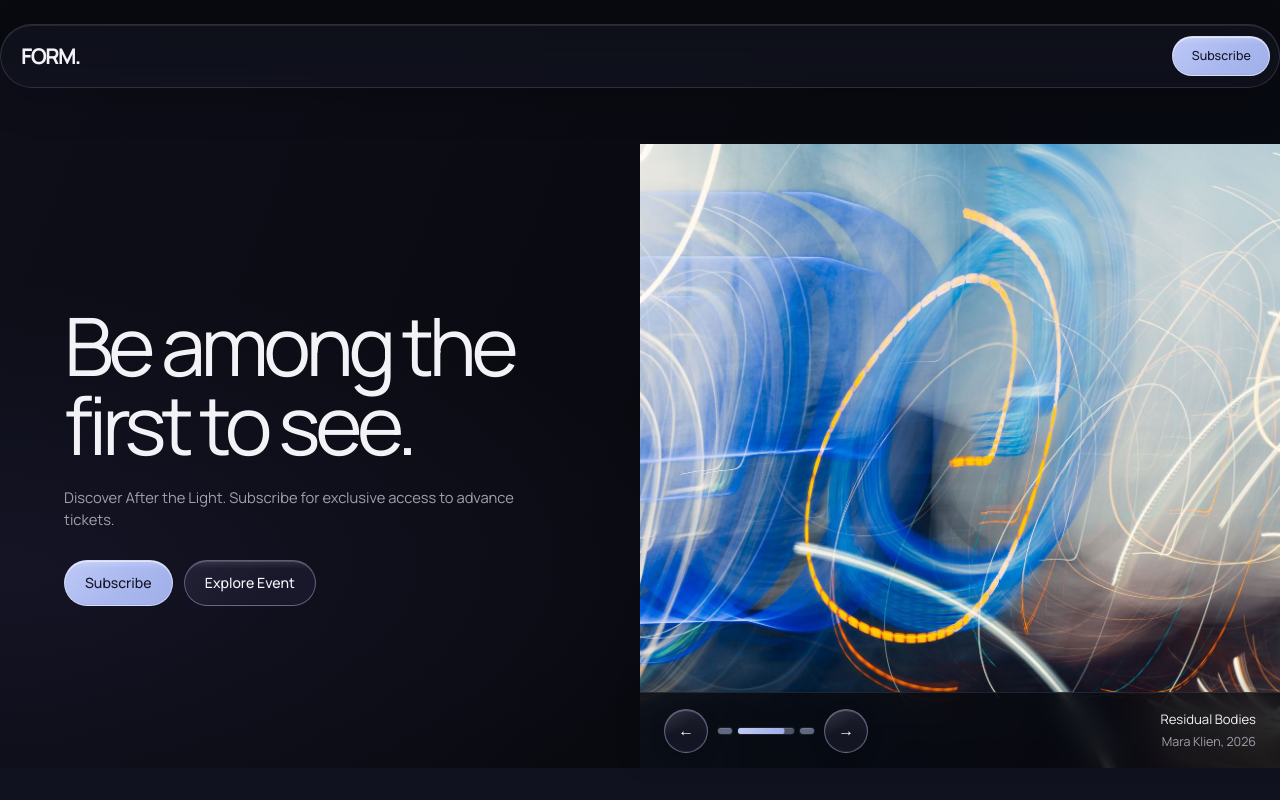
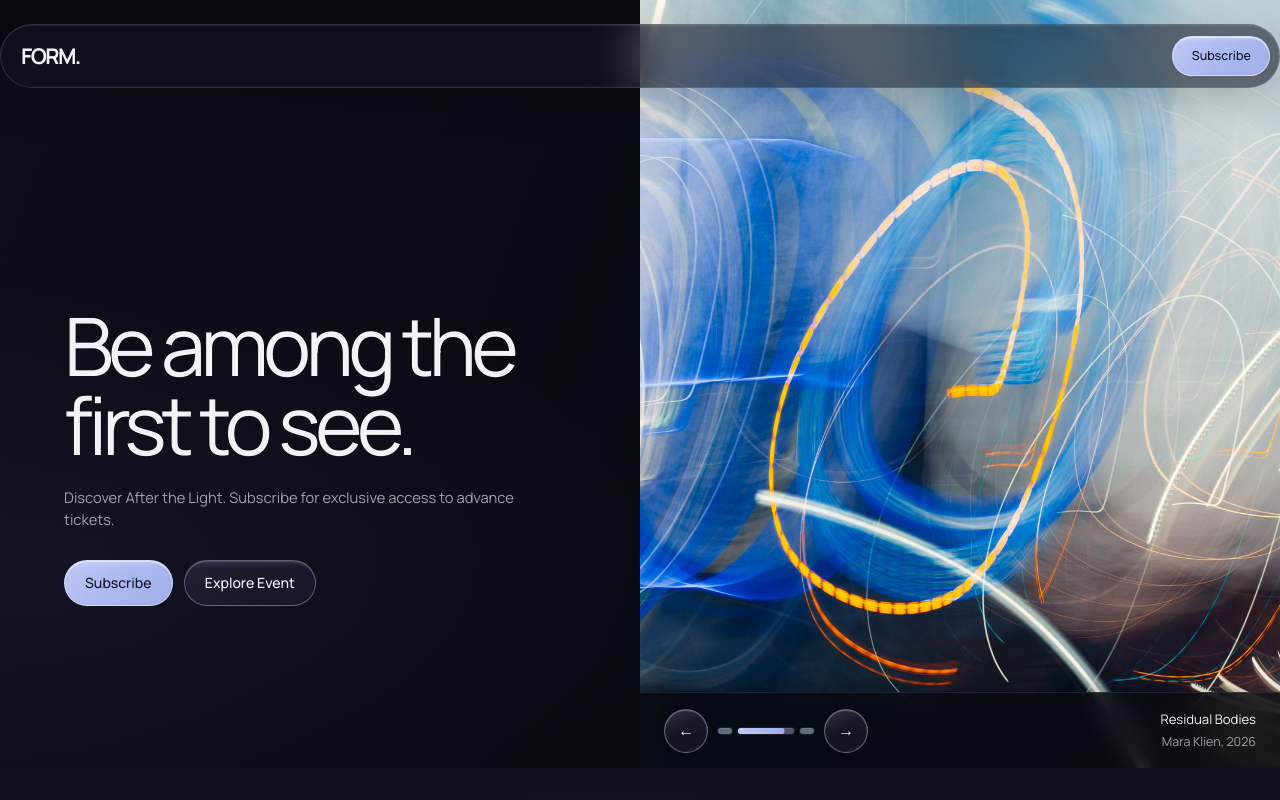
Before and after one commit to blindedbraille/Landing-Page-API-Email, a plain HTML site: page index.html in a window 1280 px wide. Shown: the top 800 px of the page. Drawn offline with Linux system fonts and the light colour scheme.

Commit message:
Extend hero artwork behind navigation on larger screens
Co-authored-by: Copilot <223556219+Copilot@users.noreply.github.com>

```diff
--- a/styles.css
+++ b/styles.css
@@ -1473,6 +1473,11 @@ h2 {
 
 /* 14. Hero Carousel */
 .hero__artwork {
+  position: absolute;
+  top: -4rem;
+  right: 0;
+  bottom: 0;
+  left: 50%;
   display: grid;
   min-width: 0;
   min-height: 23rem;
@@ -1808,6 +1813,8 @@ h2 {
 /* 17. Responsive Design Refinements */
 @media (max-width: 768px) {
   .hero__artwork {
+    position: relative;
+    inset: auto;
     min-height: 23rem;
   }
 
```
